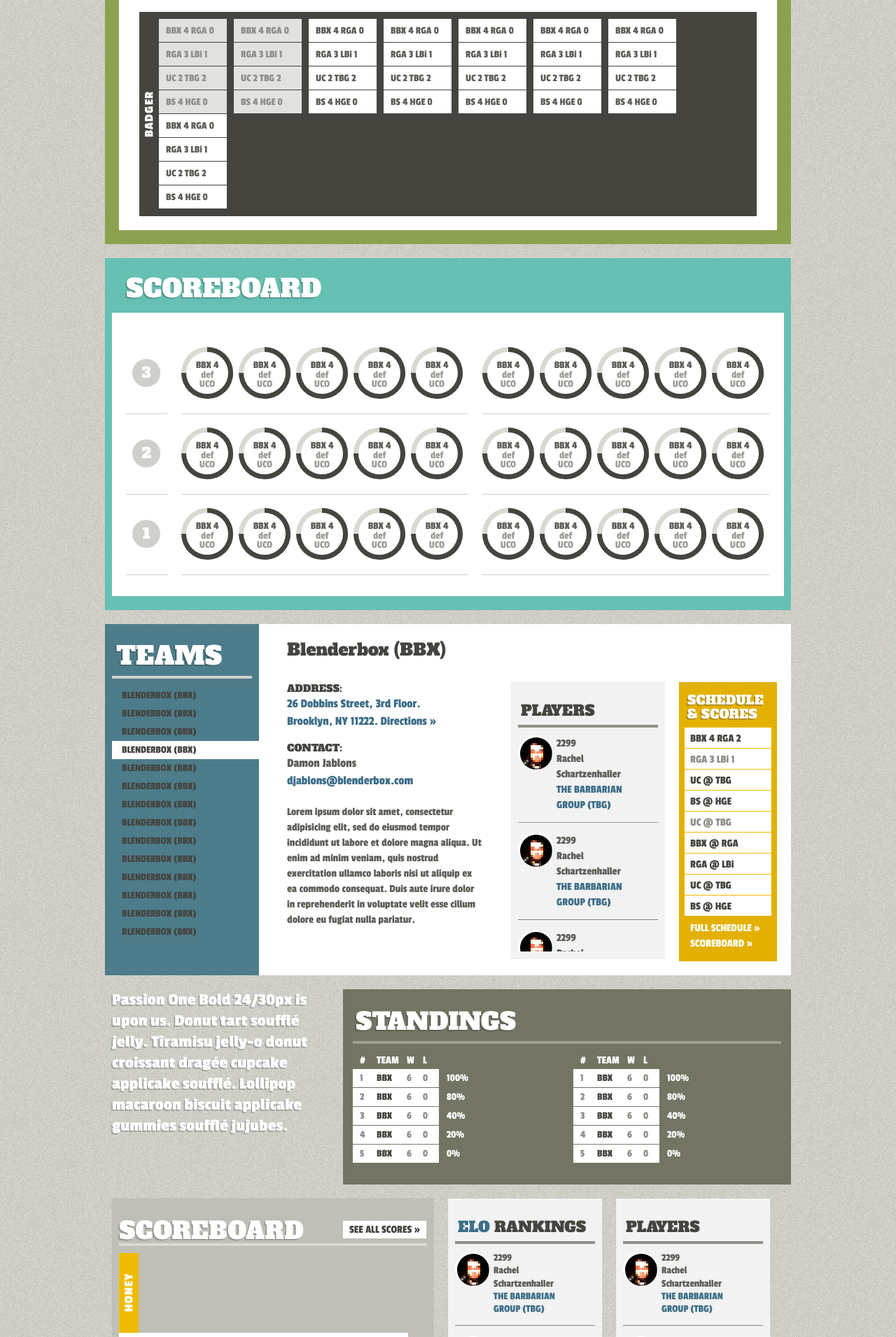
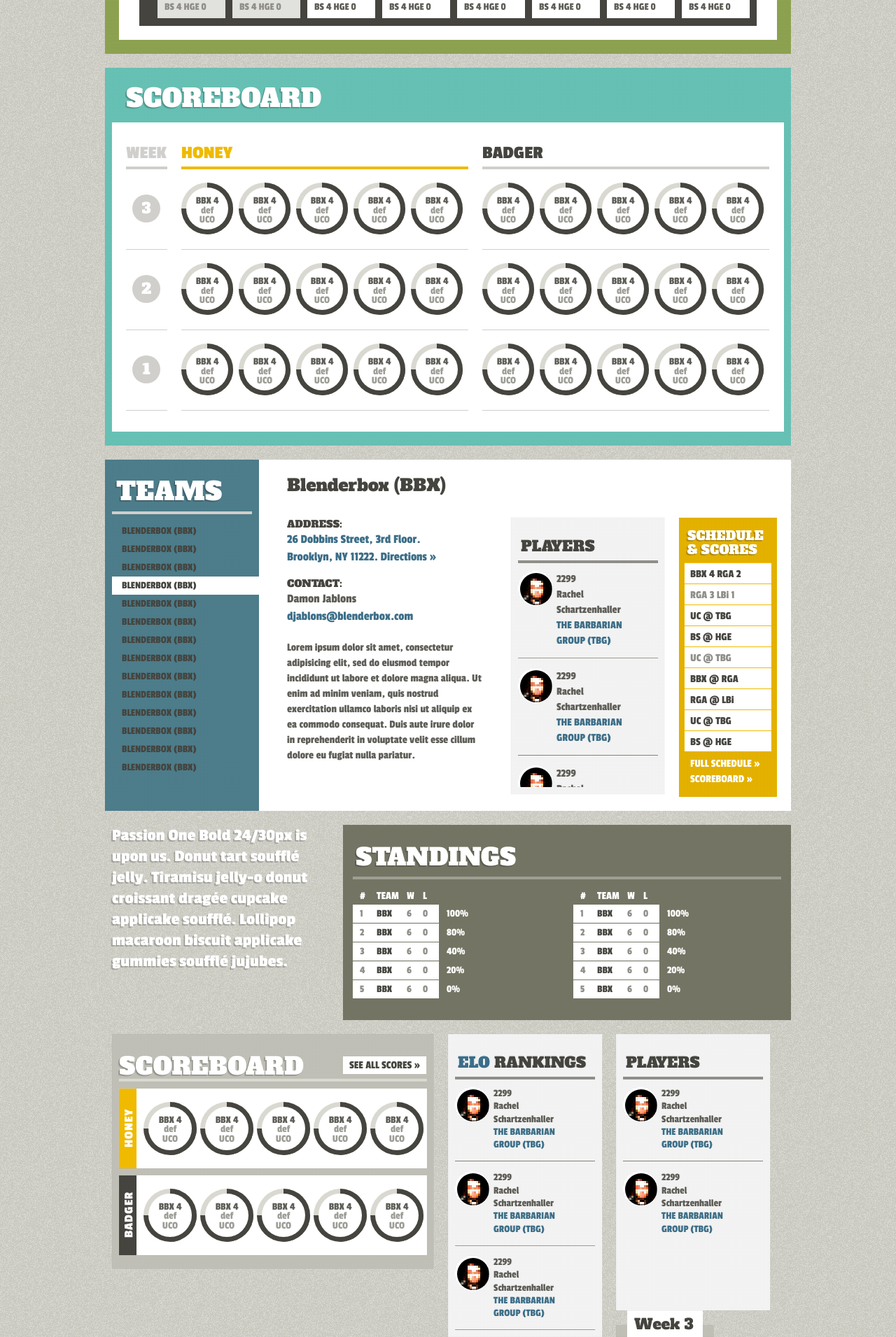
Before and after one commit to blenderbox/dppl, a Django app: page / in a window 1280 px wide. Shown: the part 640-2551 px from the top of the page at 70% size. Run offline with Django 3.2, Linux system fonts and the light colour scheme; style sheets or scripts are compiled from the project's sources; parts of the project's set-up code (start-up, migrations or seed data) failed here and were passed over; some libraries are stand-ins or nearby versions.

Commit message:
mostly finished up the front end

```diff
--- a/public/stylesheets/all.css.scss
+++ b/public/stylesheets/all.css.scss
@@ -159,7 +159,7 @@
 }
 
 h1, h2, h3, h4, h5, h6, label, #sign-in .flag, .rules .copy strong { font-family:'AlfaSlabRegular'; font-weight:normal !important; }
-b, strong, button, input[type="button"], input[type="reset"], input[type="submit"], nav li ul a, .intro, .rules .copy { font-family:'PassionBold'; font-weight:normal !important; }
+b, strong, button, input[type="button"], input[type="reset"], input[type="submit"], nav li ul a, .intro, .rules .copy, .col-12.scoreboard h2 { font-family:'PassionBold'; font-weight:normal !important; }
 
 /* Let's get this party started */
 ::-webkit-scrollbar { width:12px; }
@@ -215,9 +215,6 @@
 
 a.more { color:#45443f; display:block; font-size:16px; padding:0 0 0 8px; text-transform:uppercase; }
 a.more:hover { color:#fff; }
-
-.ir.division { background-color:#efba00; background-image:url(../images/backgrounds/divisions.png); background-position:8px center; height:150px; float:left; width:28px; }
-.ir.badger { background-color:#45443f; background-position:-42px center; }
 
 /* LAYOUT */
 #container { min-height:100%; margin:0 auto; padding-bottom:60px; position:relative; width:980px; }
@@ -320,7 +317,10 @@
 }
 .col-2.week h3 { background:#fff; height:39px; line-height:39px; margin:-21px 8px 10px; padding:0 0 0 10px; }
 .col-2.week ul, .col-2.week li { background:none; margin:0; padding:0; }
-.col-2.week ul { float:left; margin-bottom:10px; width:97px; }
+.col-2.week .honey, .col-2.week .badger { background:#efba00 url(../images/backgrounds/divisions.png) 8px center no-repeat; margin-bottom:10px; width:125px; }
+.col-2.week .badger { background-color:#45443f; background-position:-42px center; }
+
+.col-2.week ul { float:right; width:97px; }
 .col-2.week li a, .col-2.schedule li a { background:#fff; color:#45443f; display:block; border-top:1px solid #efba00; height:30px; line-height:30px; padding:0 0 0 8px; }
 .col-2.week li a:hover, .col-2.schedule li a:hover { color:#3c6e88; }
 .col-2.week ul li:first-child a { border-top:0; }
@@ -347,15 +347,16 @@
 .col-6.scoreboard.on a.more { color:#6ccabd; }
 .col-6.scoreboard h2 { border-bottom:4px solid #dad9d1; color:#fff; font-size:34px; line-height:1; margin-bottom:10px; padding:0; text-shadow:rgba(6,4,6,0.15) -1px 1px, rgba(6,4,6,0.15) -2px 2px; text-transform:uppercase; }
 .col-6.scoreboard a.more { background:#fff; height:25px; line-height:25px; padding:0 9px; position:absolute; right:11px; top:32px; }
-.col-6.scoreboard .division { height:114px; }
-.col-6.scoreboard ul, .scoreboard li { background:none; margin:0; padding:0; }
-.col-6.scoreboard > ul { background:#fff; float:left; height:114px; margin-bottom:10px; padding:19px 0 0 10px; width:413px; }
-.col-6.scoreboard > ul > li { float:left; height:76px; margin-right:4px; width:76px; }
+.col-6.scoreboard .honey, .col-6.scoreboard .badger { background:#efba00 url(../images/backgrounds/divisions.png) 8px center no-repeat; margin-bottom:10px; width:440px; }
+.col-6.scoreboard .badger { background-color:#45443f; background-position:-42px center; }
+.col-6.scoreboard .charts { background:#fff; float:right; padding:19px 0 19px 10px; width:415px; }
+.col-6.scoreboard .pie { float:left; margin-right:5px; }
 
 /* Mmmmmmmmm pie. */
 .pie { position:relative; }
 .pie p { height:76px; margin:0; padding:0; position:absolute; top:0; left:0; width:76px; }
 .pie ul { height:76px; margin:0; overflow:hidden; padding:0; width:76px; }
+.pie li { background:none; }
 .pie li span { display:block; height:76px; width:38px; }
 .pie-left {
        -moz-border-radius-topleft:38px;
@@ -438,7 +439,7 @@
 -webkit-box-shadow:-5px 5px 0px 0px rgba(6, 4, 6, 0.2);
         box-shadow:-5px 5px 0px 0px rgba(6, 4, 6, 0.2);}
 .col-12.schedule .copy { background:#fff; padding:20px 29px; }
-.col-12.schedule .honey, .col-12.schedule .badger { background:#efba00 url(../images/backgrounds/divisions.png) 8px center no-repeat; margin-bottom:20px; padding:10px 0 10px 28px; }
+.col-12.schedule .honey, .col-12.schedule .badger { background:#efba00 url(../images/backgrounds/divisions.png) 8px center no-repeat; margin-bottom:20px; padding:10px 0 10px 26px; }
 .col-12.schedule ul { float:left; margin:0 10px 0 0; padding:0; width:97px; }
 .col-12.schedule li { background:#fff; height:33px; line-height:33px; margin-bottom:1px; padding-left:10px; }
 .col-12.schedule ul.past li { background:#e1e1de; color:#8f8e88; }
@@ -460,8 +461,11 @@
 -webkit-border-radius:40px;
         border-radius:40px;
 }
+.col-12.scoreboard h2 { border-bottom:4px solid #d0cfcc; color:#d0cfcc; font-size:26px; line-height:1; padding:0 0 7px; text-transform:uppercase; }
 .col-12.scoreboard .honey { float:left; margin-right:20px; }
+.col-12.scoreboard .honey h2 { border-color:#efba00; color:#efba00; }
 .col-12.scoreboard .badger { float:left; }
+.col-12.scoreboard .badger h2 { border-color:#45443f45443f; color:#45443f; }
 .col-12.scoreboard .pie { float:left; margin-right:8px; }
 .col-12.scoreboard .pie p { height:74px; width:74px; }
 .col-12.scoreboard .pie ul { height:74px; width:74px; }
--- a/source/templates/base.html
+++ b/source/templates/base.html
@@ -188,11 +188,13 @@
           <h1>Scoreboard</h1>
           <div class="copy clearfix">
               <div class="weeks">
+                <h2>Week</h2>
                 <h3><span>3</span></h3>
                 <h3><span>2</span></h3>
                 <h3><span>1</span></h3>
               </div>
               <div class="honey">
+                  <h2>Honey</h2>
                   <div class="row">
                     <div class="pie">
                       <ul>
@@ -336,6 +338,7 @@
                   </div>
               </div>
               <div class="badger">
+                <h2>Badger</h2>
                 <div class="row">
                     <div class="pie">
                       <ul>
@@ -679,9 +682,8 @@
         <div class="col-6 grid scoreboard">
           <h2>Scoreboard</h2>
           <a href="#" class="more">See all scores &raquo;</a>
-          <h4 class="ir division">Honey</h4>
-          <ul>
-            <li>
+          <div class="honey clearfix">
+              <div class="charts">
                   <div class="pie">
                     <ul>
                     <li><p class="c1-r"><span class="pie-left"></span></p></li>
@@ -691,52 +693,6 @@
                     </ul>
                     <div class="crc">BBX 4<br/> <span class="loser">def<br/> UCO</span></div>
                   </div>
-            </li>
-            <li>
-              <div class="pie">
-                <ul>
-                <li><p class="c1-r"><span class="pie-left"></span></p></li>
-                <li><p class="c1-l"><span class="pie-right"></span></p></li>
-                <li><p class="c2-r"><span class="pie-left"></span></p></li>
-                <li><p class="c2-l"><span class="pie-right"></span></p></li>
-                </ul>
-                <div class="crc">BBX 4<br/> <span class="loser">def<br/> UCO</span></div>
-              </div></li>
-            <li>
-              <div class="pie">
-                <ul>
-                <li><p class="c1-r"><span class="pie-left"></span></p></li>
-                <li><p class="c1-l"><span class="pie-right"></span></p></li>
-                <li><p class="c2-r"><span class="pie-left"></span></p></li>
-                <li><p class="c2-l"><span class="pie-right"></span></p></li>
-                </ul>
-                <div class="crc">BBX 4<br/> <span class="loser">def<br/> UCO</span></div>
-              </div></li>
-            <li>
-              <div class="pie">
-                <ul>
-                <li><p class="c1-r"><span class="pie-left"></span></p></li>
-                <li><p class="c1-l"><span class="pie-right"></span></p></li>
-                <li><p class="c2-r"><span class="pie-left"></span></p></li>
-                <li><p class="c2-l"><span class="pie-right"></span></p></li>
-                </ul>
-                <div class="crc">BBX 4<br/> <span class="loser">def<br/> UCO</span></div>
-              </div></li>
-            <li>
-              <div class="pie">
-                <ul>
-                <li><p class="c1-r"><span class="pie-left"></span></p></li>
-                <li><p class="c1-l"><span class="pie-right"></span></p></li>
-                <li><p class="c2-r"><span class="pie-left"></span></p></li>
-                <li><p class="c2-l"><span class="pie-right"></span></p></li>
-                </ul>
-                <div class="crc">BBX 4<br/> <span class="loser">def<br/> UCO</span></div>
-              </div></li>
-          </ul>
-          <div class="clear"></div>
-          <h4 class="ir division badger">Badger</h4>
-          <ul>
-            <li>
                   <div class="pie">
                     <ul>
                     <li><p class="c1-r"><span class="pie-left"></span></p></li>
@@ -746,8 +702,6 @@
                     </ul>
                     <div class="crc">BBX 4<br/> <span class="loser">def<br/> UCO</span></div>
                   </div>
-            </li>
-            <li>
                   <div class="pie">
                     <ul>
                     <li><p class="c1-r"><span class="pie-left"></span></p></li>
@@ -756,8 +710,7 @@
                     <li><p class="c2-l"><span class="pie-right"></span></p></li>
                     </ul>
                     <div class="crc">BBX 4<br/> <span class="loser">def<br/> UCO</span></div>
-              </div></li>
-            <li>
+                  </div>
                   <div class="pie">
                     <ul>
                     <li><p class="c1-r"><span class="pie-left"></span></p></li>
@@ -766,8 +719,7 @@
                     <li><p class="c2-l"><span class="pie-right"></span></p></li>
                     </ul>
                     <div class="crc">BBX 4<br/> <span class="loser">def<br/> UCO</span></div>
-              </div></li>
-            <li>
+                  </div>
                   <div class="pie">
                     <ul>
                     <li><p class="c1-r"><span class="pie-left"></span></p></li>
@@ -776,8 +728,11 @@
                     <li><p class="c2-l"><span class="pie-right"></span></p></li>
                     </ul>
                     <div class="crc">BBX 4<br/> <span class="loser">def<br/> UCO</span></div>
-              </div></li>
-            <li>
+                  </div>
+              </div>
+          </div>
+          <div class="badger clearfix">
+              <div class="charts">
                   <div class="pie">
                     <ul>
                     <li><p class="c1-r"><span class="pie-left"></span></p></li>
@@ -786,9 +741,45 @@
                     <li><p class="c2-l"><span class="pie-right"></span></p></li>
                     </ul>
                     <div class="crc">BBX 4<br/> <span class="loser">def<br/> UCO</span></div>
-              </div></li>
+                  </div>
+                  <div class="pie">
+                    <ul>
+                    <li><p class="c1-r"><span class="pie-left"></span></p></li>
+                    <li><p class="c1-l"><span class="pie-right"></span></p></li>
+                    <li><p class="c2-r"><span class="pie-left"></span></p></li>
+                    <li><p class="c2-l"><span class="pie-right"></span></p></li>
                     </ul>
-          <div class="clear"></div>
+                    <div class="crc">BBX 4<br/> <span class="loser">def<br/> UCO</span></div>
+                  </div>
+                  <div class="pie">
+                    <ul>
+                    <li><p class="c1-r"><span class="pie-left"></span></p></li>
+                    <li><p class="c1-l"><span class="pie-right"></span></p></li>
+                    <li><p class="c2-r"><span class="pie-left"></span></p></li>
+                    <li><p class="c2-l"><span class="pie-right"></span></p></li>
+                    </ul>
+                    <div class="crc">BBX 4<br/> <span class="loser">def<br/> UCO</span></div>
+                  </div>
+                  <div class="pie">
+                    <ul>
+                    <li><p class="c1-r"><span class="pie-left"></span></p></li>
+                    <li><p class="c1-l"><span class="pie-right"></span></p></li>
+                    <li><p class="c2-r"><span class="pie-left"></span></p></li>
+                    <li><p class="c2-l"><span class="pie-right"></span></p></li>
+                    </ul>
+                    <div class="crc">BBX 4<br/> <span class="loser">def<br/> UCO</span></div>
+                  </div>
+                  <div class="pie">
+                    <ul>
+                    <li><p class="c1-r"><span class="pie-left"></span></p></li>
+                    <li><p class="c1-l"><span class="pie-right"></span></p></li>
+                    <li><p class="c2-r"><span class="pie-left"></span></p></li>
+                    <li><p class="c2-l"><span class="pie-right"></span></p></li>
+                    </ul>
+                    <div class="crc">BBX 4<br/> <span class="loser">def<br/> UCO</span></div>
+                  </div>
+              </div>
+          </div>
         </div>
         <div class="col-3 grid rankings">
           <h3><span class="highlight">ELO</span> Rankings</h3>
@@ -862,16 +853,7 @@
         </div>
         <div class="col-2 grid week">
           <h3>Week 3</h3>
-          <h4 class="ir division">Honey</h4>
-          <ul class="clearfix">
-            <li><a href="#">BBX @ RGA</a></li>
-            <li><a href="#">RGA @ LBi</a></li>
-            <li><a href="#">UC @ TBG</a></li>
-            <li><a href="#">BS @ HGE</a></li>
-            <li><a href="#">UC @ TBG</a></li>
-          </ul>
-          <div class="clear"></div>
-          <h4 class="ir division badger">Badger</h4>
+          <div class="honey clearfix">
             <ul>
               <li><a href="#">BBX @ RGA</a></li>
               <li><a href="#">RGA @ LBi</a></li>
@@ -879,7 +861,16 @@
               <li><a href="#">BS @ HGE</a></li>
               <li><a href="#">UC @ TBG</a></li>
             </ul>
-          <div class="clear"></div>
+          </div>
+          <div class="badger clearfix">
+            <ul>
+              <li><a href="#">BBX @ RGA</a></li>
+              <li><a href="#">RGA @ LBi</a></li>
+              <li><a href="#">UC @ TBG</a></li>
+              <li><a href="#">BS @ HGE</a></li>
+              <li><a href="#">UC @ TBG</a></li>
+            </ul>
+          </div>
           <a href="#" class="more">Full schedule &raquo;</a>
         </div>
         <div class="col-2 grid schedule">
```
Lines whose indentation alone changed are shown as unchanged.
